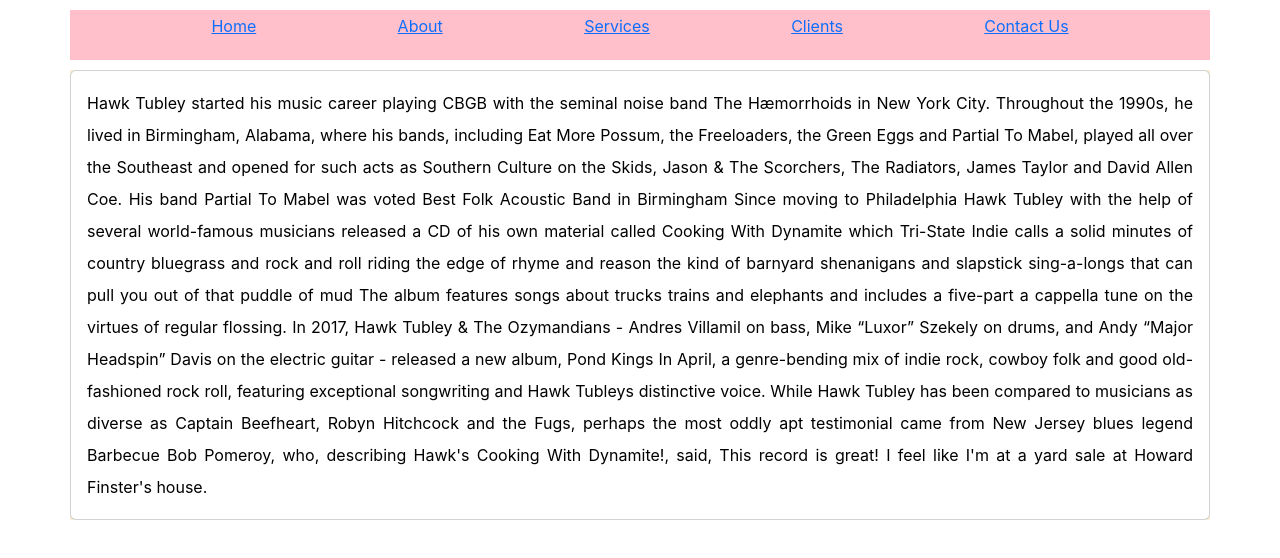
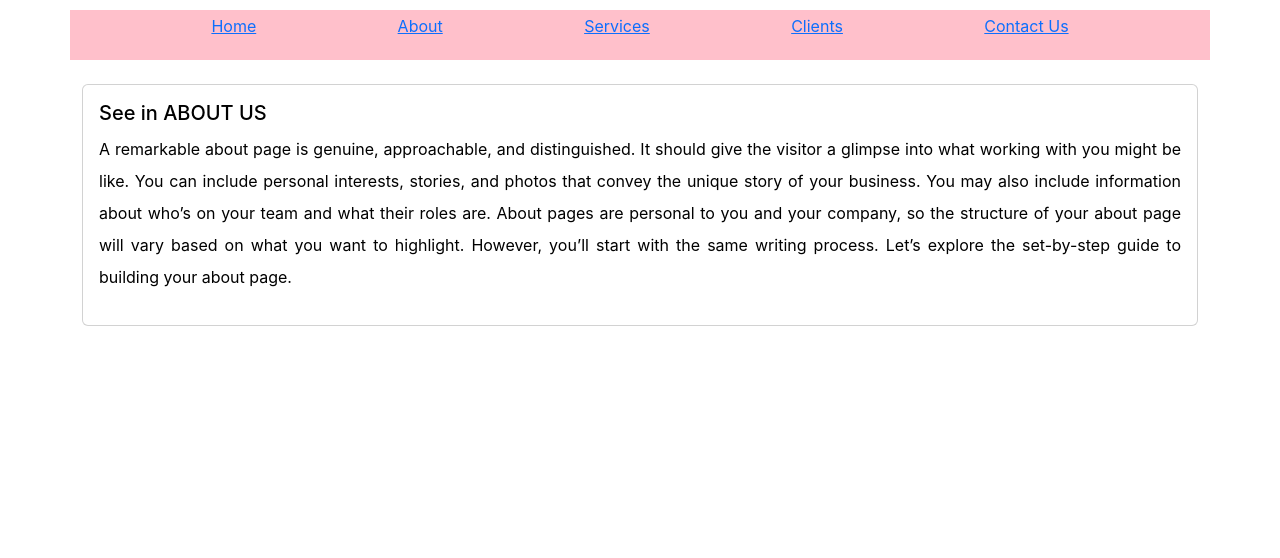
Before and after one commit to nikku1408/demo-react-app, a React (Create React App) app: page /about in a window 1280 px wide. Shown: the top 558 px of the page. Built offline with nearby package versions, Linux system fonts and the light colour scheme; the HTML template or start-up script is replaced by a standard one.

Commit message:
some changes

```diff
--- a/src/components/header/About.css
+++ /dev/null
@@ -1,3 +0,0 @@
-.About {
-  background-color: antiquewhite;
-}
--- a/src/components/header/About.js
+++ b/src/components/header/About.js
@@ -1,39 +1,27 @@
 import { React } from "react";
-import "./About.css";
 import Cards from "../cards/Cards";
 const About = () => {
   return (
     <>
-      <div className="About">
-        <Cards
-          text="Hawk Tubley started his music career playing CBGB with the seminal noise
-        band The Hæmorrhoids in New York City. Throughout the 1990s, he lived in
-        Birmingham, Alabama, where his bands, including Eat More Possum, the
-        Freeloaders, the Green Eggs and Partial To Mabel, played all over the
-        Southeast and opened for such acts as Southern Culture on the Skids,
-        Jason & The Scorchers, The Radiators, James Taylor and David Allen Coe.
-        His band Partial To Mabel was voted Best Folk Acoustic Band in
-        Birmingham Since moving to Philadelphia Hawk Tubley with the help of
-        several world-famous musicians released a CD of his own material called
-        Cooking With Dynamite which Tri-State Indie calls a solid  minutes
-        of country bluegrass and rock and roll riding the edge of rhyme and
-        reason  the kind of barnyard shenanigans and slapstick sing-a-longs
-        that can pull you out of that puddle of mud The album features songs
-        about trucks trains and elephants and includes a five-part a cappella
-        tune on the virtues of regular flossing. In 2017, Hawk Tubley & The
-        Ozymandians - Andres Villamil on bass, Mike “Luxor” Szekely on drums,
-        and Andy “Major Headspin” Davis on the electric guitar - released a new
-        album, Pond Kings In April, a genre-bending mix of indie rock, cowboy
-        folk and good old-fashioned rock roll, featuring exceptional
-        songwriting and Hawk Tubleys distinctive voice. While Hawk Tubley has
-        been compared to musicians as diverse as Captain Beefheart, Robyn
-        Hitchcock and the Fugs, perhaps the most oddly apt testimonial came from
-        New Jersey blues legend Barbecue Bob Pomeroy, who, describing Hawk's
-        Cooking With Dynamite!, said, This record is great! I feel like I'm at
-        a yard sale at Howard Finster's house."
-        />
+      <div className="container">
+        <div className="card mt-4">
+          <div className="card-body">
+            <h5>See in ABOUT US</h5>
+            <p>
+              A remarkable about page is genuine, approachable, and
+              distinguished. It should give the visitor a glimpse into what
+              working with you might be like. You can include personal
+              interests, stories, and photos that convey the unique story of
+              your business. You may also include information about who’s on
+              your team and what their roles are. About pages are personal to
+              you and your company, so the structure of your about page will
+              vary based on what you want to highlight. However, you’ll start
+              with the same writing process. Let’s explore the set-by-step guide
+              to building your about page.
+            </p>
+          </div>
+        </div>
       </div>
-      <div></div>
     </>
   );
 };
--- a/src/components/header/Clients.css
+++ /dev/null
@@ -1,3 +0,0 @@
-.Clients {
-  background-color: aquamarine;
-}
--- a/src/components/header/Clients.js
+++ b/src/components/header/Clients.js
@@ -1,11 +1,18 @@
 import { React } from "react";
-import "./Clients.css";
 import Cards from "../cards/Cards";
 const Clients = () => {
   return (
     <>
-      <div className="Clients">
-        <Cards text=" Bandcamp SoundCloudApple MusicSpotify Facebook Instagram YouTube Twitter" />
+      <div className="container">
+        <div className="card mt-4">
+          <div className="card-body">
+            <h5>See in Clients</h5>
+            <p>
+              Bandcamp SoundCloudApple MusicSpotify Facebook Instagram YouTube
+              Twitter
+            </p>
+          </div>
+        </div>
       </div>
     </>
   );
--- a/src/components/header/ContactUs.js
+++ b/src/components/header/ContactUs.js
@@ -1,16 +1,20 @@
 import { React } from "react";
-import "./Contacts.css";
 import Cards from "../cards/Cards";
 const ContactUs = (props) => {
   return (
     <>
-      <div className="Contacts">
-        <Cards
-          text="If you would like to join the Hawk Tubley email list, just email
-        hawktubley@gmail.com. To contact Hawk Tubley about anything at all,
-        email hawktubley@gmail.com or send mail by post to Hawk Tubley P.O. Box
-        63773 Philadelphia, PA, 19147"
-        />
+      <div className="container">
+        <div className="card mt-4">
+          <div className="card-body">
+            <h5>See in Contact US</h5>
+            <p>
+              If you would like to join the Hawk Tubley email list, just email
+              hawktubley@gmail.com. To contact Hawk Tubley about anything at
+              all, email hawktubley@gmail.com or send mail by post to Hawk
+              Tubley P.O. Box 63773 Philadelphia, PA, 19147
+            </p>
+          </div>
+        </div>
       </div>
     </>
   );
--- a/src/components/header/Contacts.css
+++ /dev/null
@@ -1,3 +0,0 @@
-.Contacts {
-  background-color: beige;
-}
--- a/src/components/header/Home.css
+++ /dev/null
@@ -1,3 +0,0 @@
-.Home {
-  background-color: blanchedalmond;
-}
--- a/src/components/header/Home.js
+++ b/src/components/header/Home.js
@@ -1,26 +1,31 @@
 import { React } from "react";
-import "./Home.css";
-import Navbar1 from "./Navbar1";
+
 import Cards from "../cards/Cards";
 
 const Home = (props) => {
   return (
     <>
-      <div className="Home">
-        <Cards
-          text="Hawk Tubley was born in California and has spent considerable time since
-        then living in places like Montana, New York and Alabama. Hawk Tubley
-        now lives in Philadelphia, Pennsylvania, where he eats, sleeps, rides
-        the bus, and makes music, with The Ozymandians - bass player Andres
-        “Doug Deeper” Villamil, drummer Mike Luxor Szekely guitarist Andy
-        Major Headspin Davis and Dave The Many Fingered Sphinx Cope on
-        keyboards and guitar Their newest record is Chocolate Maple Squeeze
-        Play featuring a genre-bending mix of songs characterized by
-        exceptional songwriting and Hawk Tubleys distinctive voice filtered
-        through a lens of wry eccentricity Hawk Tubley is also an artist
-        illustrator and writer and is currently working on a book called
-        Folksongs for the Apocalypse which probably will not be ready in time"
-        />
+      <div className="container">
+        <div className="card mt-4">
+          <div className="card-body">
+            <h5>See in Home</h5>
+            <p>
+              Hawk Tubley was born in California and has spent considerable time
+              since then living in places like Montana, New York and Alabama.
+              Hawk Tubley now lives in Philadelphia, Pennsylvania, where he
+              eats, sleeps, rides the bus, and makes music, with The Ozymandians
+              - bass player Andres “Doug Deeper” Villamil, drummer Mike Luxor
+              Szekely guitarist Andy Major Headspin Davis and Dave The Many
+              Fingered Sphinx Cope on keyboards and guitar Their newest record
+              is Chocolate Maple Squeeze Play featuring a genre-bending mix of
+              songs characterized by exceptional songwriting and Hawk Tubleys
+              distinctive voice filtered through a lens of wry eccentricity Hawk
+              Tubley is also an artist illustrator and writer and is currently
+              working on a book called Folksongs for the Apocalypse which
+              probably will not be ready in time
+            </p>
+          </div>
+        </div>
       </div>
     </>
   );
--- a/src/components/header/Services.css
+++ /dev/null
@@ -1,3 +0,0 @@
-.Services {
-  background-color: darkgoldenrod;
-}
--- a/src/components/header/Services.js
+++ b/src/components/header/Services.js
@@ -1,17 +1,23 @@
 import { React } from "react";
-import "./Services.css";
 import Cards from "../cards/Cards";
 const Services = () => {
   return (
     <>
-      <div className="Services">
-        <Cards
-          text="Also available on Amazon, Apple Music, and Spotify. Just One Thing
-        Danger Zone pt.1: The Big Thrombone pt.2: Flip My Lid The Bozone Hadn’t
-        Oughta Ode To SEPTA Recorded and Produced by Andres Villamil. Mastered
-        by Kramer. Cover Art and Design by Hawk Tubley. All songs by George
-        Mostoller. Night Cheese Publishing, ASCAP ©2019."
-        />
+      {" "}
+      <div className="container">
+        <div className="card mt-4">
+          <div className="card-body">
+            <h5>See in Services</h5>
+            <p>
+              Also available on Amazon, Apple Music, and Spotify. Just One Thing
+              Danger Zone pt.1: The Big Thrombone pt.2: Flip My Lid The Bozone
+              Hadn’t Oughta Ode To SEPTA Recorded and Produced by Andres
+              Villamil. Mastered by Kramer. Cover Art and Design by Hawk Tubley.
+              All songs by George Mostoller. Night Cheese Publishing, ASCAP
+              ©2019.
+            </p>
+          </div>
+        </div>
       </div>
     </>
   );
```
